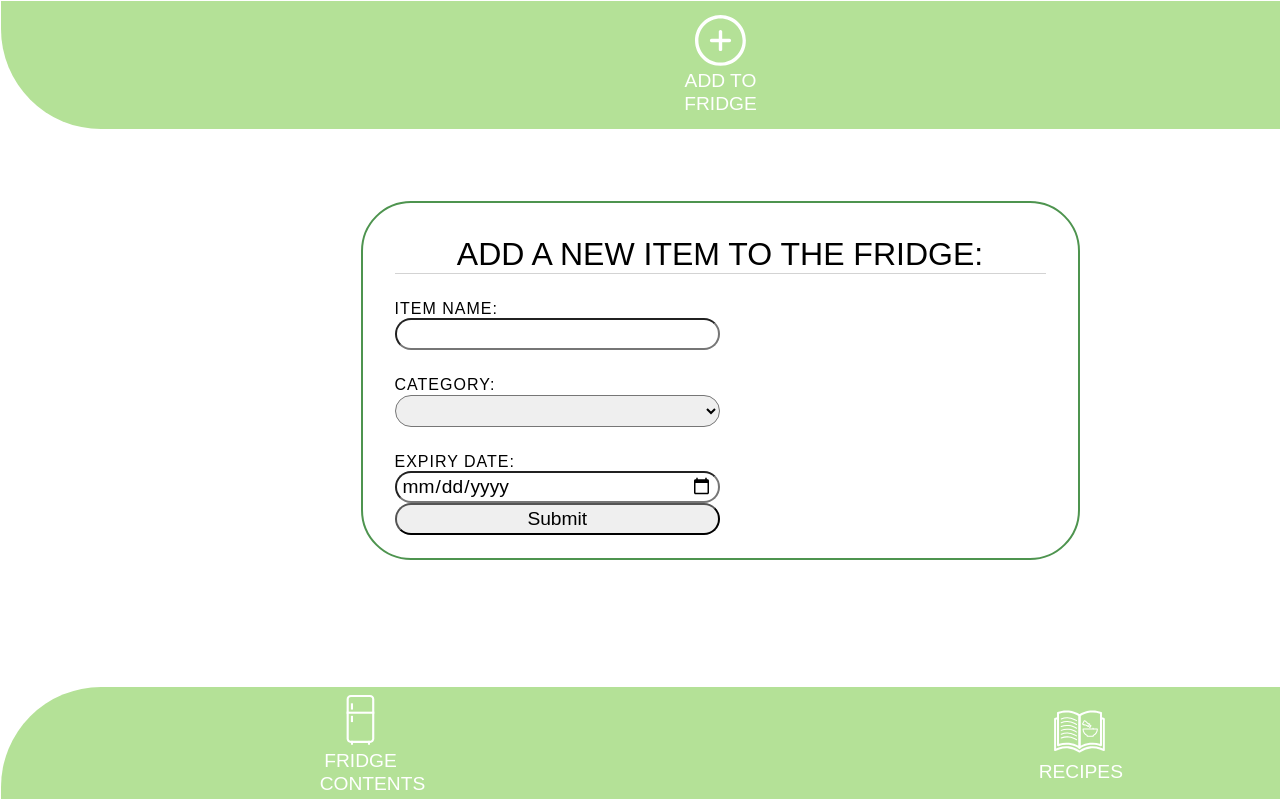
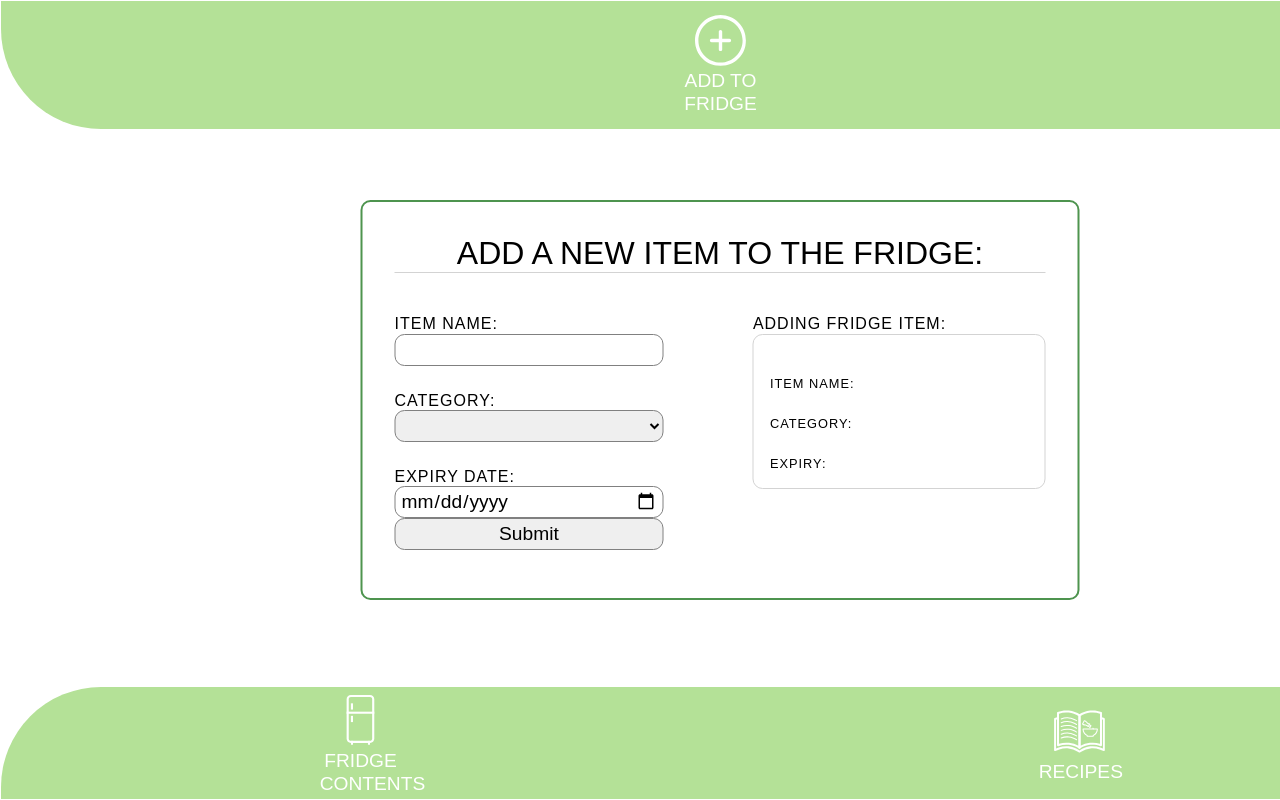
Before and after one commit to EduardBBlea/fridger, a React (Create React App) app: page /add in a window 1280 px wide. Shown: the top 800 px of the page. Built offline with nearby package versions, Linux system fonts and the light colour scheme.

Commit message:
added the preview card @ add page

```diff
--- a/src/App.scss
+++ b/src/App.scss
@@ -36,7 +36,7 @@ p, h1, h2, h3, h4, h5, h6 {
 }
 
 #main {
-    height: 80%;
+    height: 100%;
     width: 100%;
     display: flex;
     flex-direction: column;
@@ -58,11 +58,14 @@ p, h1, h2, h3, h4, h5, h6 {
 }
 
 #add-form{
+    position: absolute;
+    top: 50%;
+    left: 50%;
+    transform: translate(-50%, -50%);
     border: 2px solid #4E944F;
-    border-radius: 50px;
+    border-radius: 10px;
     width: 50%;
-    height: 45%;
-    margin: 5% auto 5% auto;
+    height: 25rem;
     padding: 2rem;
     h1{
         text-align: center;
@@ -71,11 +74,29 @@ p, h1, h2, h3, h4, h5, h6 {
         margin-bottom: 1rem;
         border-bottom: 1px solid lightgray;
     }
+
+    #form-item-preview{
+        display: flex;
+        justify-content: space-between;
+        #form{
+            flex: 2 1 auto;
+        }
+        #item-preview{
+            flex: 2 1 auto;
+            p{
+                text-transform: uppercase;
+                letter-spacing: 1px;
+                margin-top: 25px;
+            }
+        }
+    }
+
     input, select{
-        width: 50%;
+        width: 75%;
         height: 2rem;
         font-size: 1.2rem;
-        border-radius: 50px;
+        border: 1px solid gray;
+        border-radius: 10px;
         padding: 0 5px ;
     }
 
--- a/src/Pages/Add.js
+++ b/src/Pages/Add.js
@@ -1,6 +1,8 @@
 import React, { useState } from "react";
 
 import { useGlobalContext } from "../contexts/GlobalContext";
+
+import PreviewCard from "../components/PreviewCard/PreviewCard";
 
 const Add = () => {
   const { addItem, generateId } = useGlobalContext();
@@ -28,6 +30,8 @@ const Add = () => {
   return (
     <div id="add-form">
       <h1>Add a new item to the fridge:</h1>
+      <div id="form-item-preview">
+        <div id="form">
           <form onSubmit={onSubmit}>
             <div>
               <label htmlFor="item">
@@ -78,6 +82,16 @@ const Add = () => {
             <input type="submit" value="Submit" />
           </form>
         </div>
+        <div id="item-preview">
+          <p>Adding fridge item:</p>
+          <PreviewCard
+            item={formData.item}
+            category={formData.category}
+            expiry={formData.expiry}
+          />
+        </div>
+      </div>
+    </div>
   );
 };
 
--- /dev/null
+++ b/src/components/PreviewCard/PreviewCard.js
@@ -0,0 +1,25 @@
+import React from "react";
+
+import "./PreviewCard.scss";
+
+const PreviewCard = ({ item, category, expiry }) => {
+  return (
+    <div id="item-preview-card">
+      <p>
+        Item Name: <span>{item}</span>
+      </p>
+      <div id="category-group">
+        <p>
+          Category: <span>{category}</span>
+        </p>
+        {category && <img src={`./img/${category}.jpg`} />}
+      </div>
+
+      <p>
+        Expiry: <span>{expiry}</span>
+      </p>
+    </div>
+  );
+};
+
+export default PreviewCard;
--- /dev/null
+++ b/src/components/PreviewCard/PreviewCard.scss
@@ -0,0 +1,17 @@
+#item-preview-card {
+    border: 1px solid lightgray;
+    border-radius: 10px;
+    padding: 1rem;
+    p{
+        font-size: .8rem;
+    }
+    #category-group{
+       display: flex;
+       justify-content: space-between;
+       img{
+           max-height: 5rem;
+
+       }
+    }
+
+}
```
Lines whose indentation alone changed are shown as unchanged.
